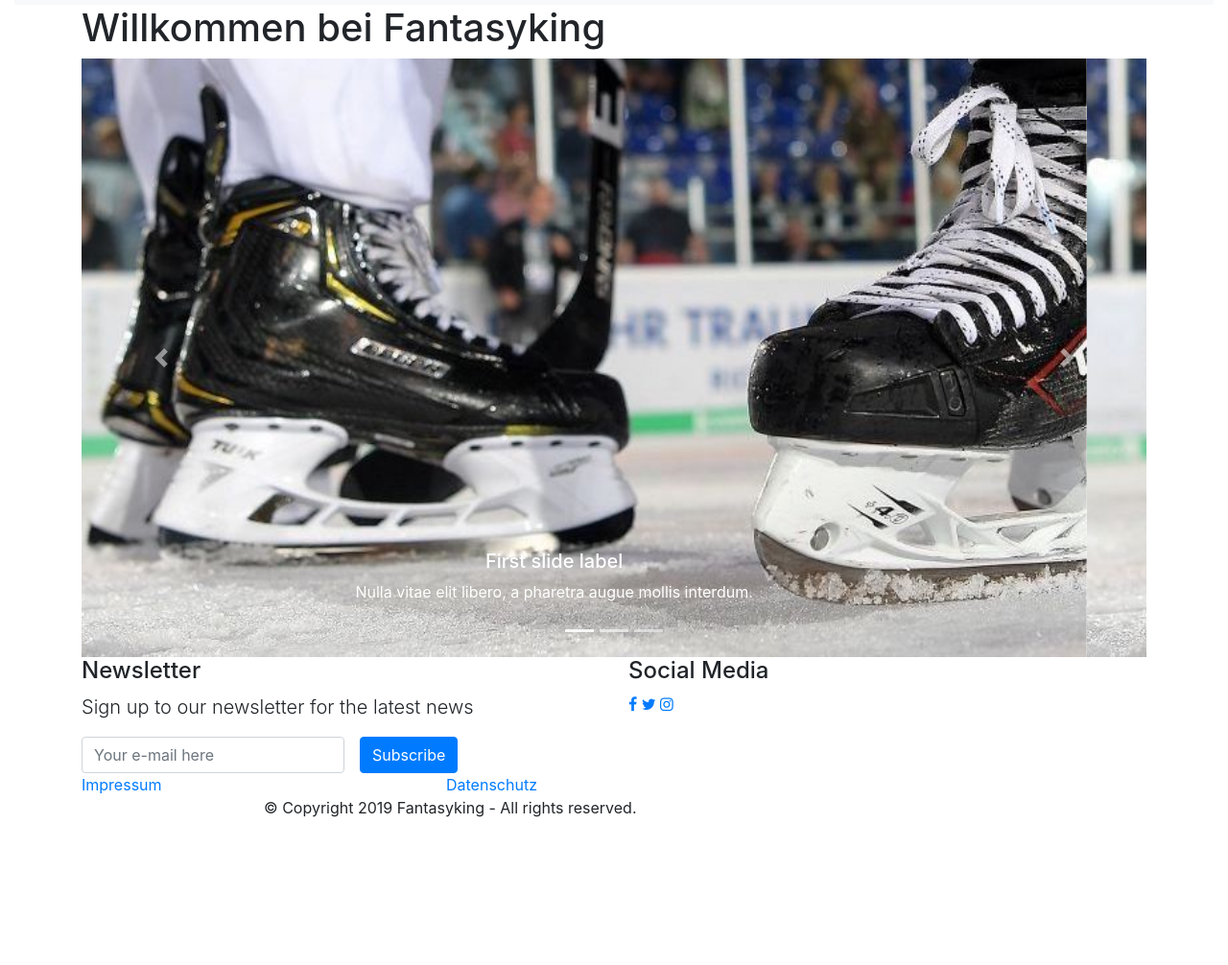
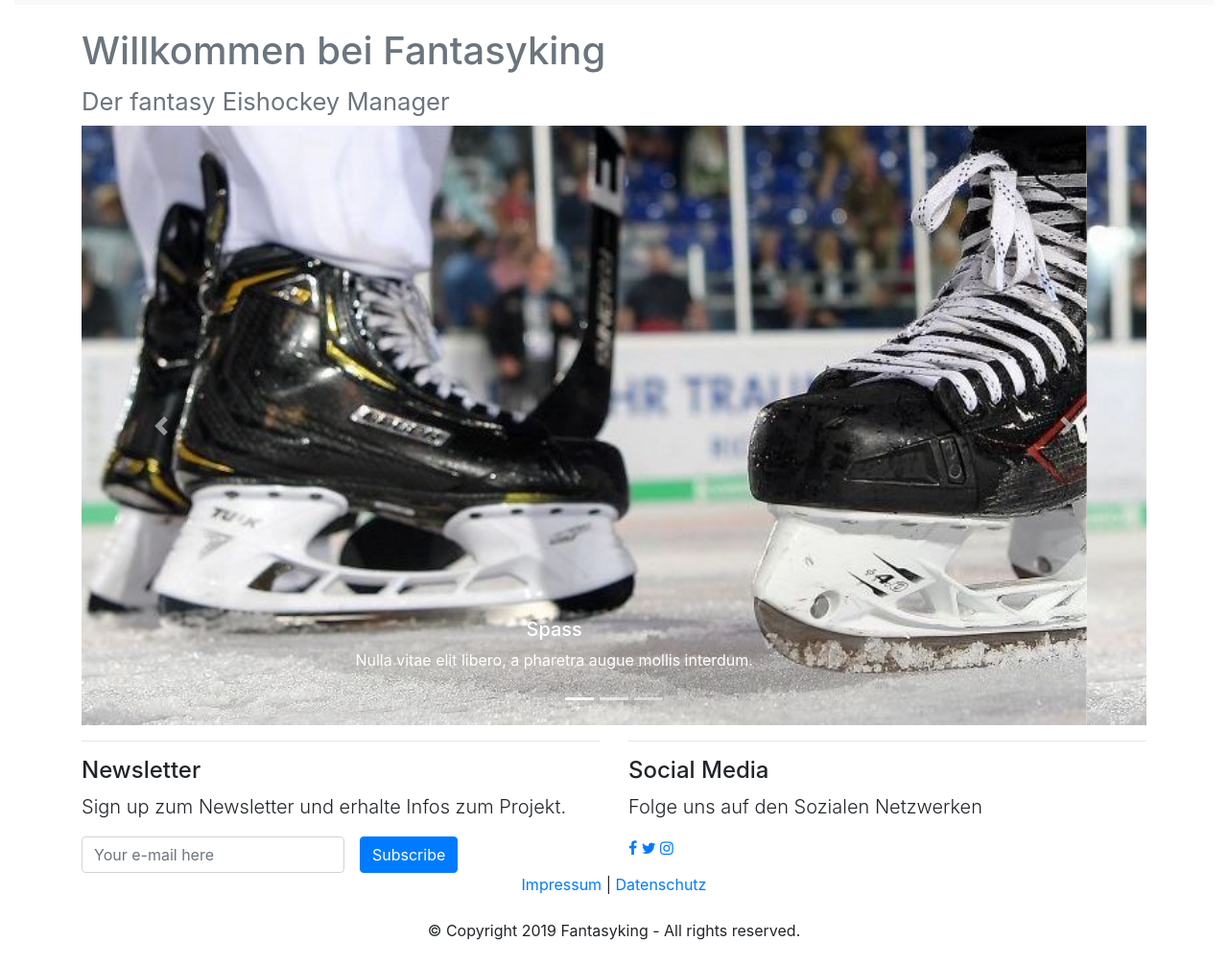
Before and after one commit to FantasyKing/fantasyWebseite, a plain HTML site: page y/index.html in a window 1280 px wide. Shown: the part 75-1081 px from the top of the page at 96% size. Before the commit the page ends 929 px from the top, so only its background shows below. Drawn offline with nearby package versions, Linux system fonts and the light colour scheme.

Commit message:
F01 Erste Version der Willkommensseite.

```diff
--- a/y/index.html
+++ b/y/index.html
@@ -14,11 +14,16 @@
 </head>
 <body class="bg-info">
 <div class="container-fluid">
-        <div class="navbar-collapse collapse show" id="navbar12" style=""> <a class="navbar-brand d-none d-md-block">
+    <div class="navbar-collapse collapse show" id="navbar12" style=""><a class="navbar-brand d-none d-md-block">
     </a>
         <nav class="navbar navbar-expand-lg navbar-light bg-light">
-                <a class="navbar-brand" href="#"><img src="pictures/LOGO.png" height="50px" class="d-inline-block align-top img-fluid mx-auto pr-2" alt="" width="50px">  <b class="text-center text-capitalize d-inline-flex justify-content-center align-items-center"> FANTASY KING</b> </a>
-                <button class="navbar-toggler" type="button" data-toggle="collapse" data-target="#navbarNav" aria-controls="navbarNav" aria-expanded="false" aria-label="Toggle navigation">
+            <a class="navbar-brand" href="#"><img src="pictures/LOGO.png" height="50px"
+                                                  class="d-inline-block align-top img-fluid mx-auto pr-2" alt=""
+                                                  width="50px"> <b
+                    class="text-center text-capitalize d-inline-flex justify-content-center align-items-center"> FANTASY
+                KING</b> </a>
+            <button class="navbar-toggler" type="button" data-toggle="collapse" data-target="#navbarNav"
+                    aria-controls="navbarNav" aria-expanded="false" aria-label="Toggle navigation">
                 <span class="navbar-toggler-icon"></span>
             </button>
             <div class="collapse navbar-collapse" id="navbarNav">
@@ -37,8 +42,8 @@
                     </li>
                 </ul>
                 <ul class="navbar-nav">
-                        <li class="nav-item"> <a class="nav-link" href="pages/login.html">Log in</a> </li>
-                        <li class="nav-item"> <a class="nav-link" href="pages/register.html">Register</a></li>
+                    <li class="nav-item"><a class="nav-link" href="pages/login.html">Log in</a></li>
+                    <li class="nav-item"><a class="nav-link" href="pages/register.html">Register</a></li>
                 </ul>
             </div>
         </nav>
@@ -47,7 +52,13 @@
 <div class="container">
     <div class="row">
         <div class="col-md-12">
-                <h1>Willkommen bei Fantasyking</h1>
+            <br>
+        </div>
+    </div>
+    <div class="row">
+        <div class="col-md-12">
+            <h1 class="text-muted">Willkommen bei Fantasyking</h1>
+            <h2 class="text-muted"> <small>Der fantasy Eishockey Manager </small></h2>
         </div>
     </div>
     <div class="row">
@@ -56,14 +67,14 @@
                 <div id="carouselExampleCaptions" class="carousel slide" data-ride="carousel">
                     <ol class="carousel-indicators">
                         <li data-target="#carouselExampleCaptions" data-slide-to="0" class="active"></li>
-                            <li data-target="#carouselExampleCaptions" data-slide-to="1" ></li>
+                        <li data-target="#carouselExampleCaptions" data-slide-to="1"></li>
                         <li data-target="#carouselExampleCaptions" data-slide-to="2"></li>
                     </ol>
                     <div class="carousel-inner">
                         <div class="carousel-item active">
                             <img src="pictures/schlittschuhe.jpg" class="d-block w-100" alt="...">
                             <div class="carousel-caption  d-md-block">
-                                    <h5>First slide label</h5>
+                                <h5>Spass</h5>
                                 <p>Nulla vitae elit libero, a pharetra augue mollis interdum.</p>
                             </div>
                         </div>
@@ -103,33 +114,48 @@
     <div class="footer-middle">
         <div class="container">
             <div class="row">
+
                 <div class="col-md-6">
+                    <hr/>
                     <!--Column1-->
                     <div class="footer-pad">
                         <h4>Newsletter</h4>
-                        <p class="lead">Sign up to our newsletter for the latest news</p>
+                        <p class="lead">Sign up zum Newsletter und erhalte Infos zum Projekt.</p>
                         <form class="form-inline">
-                            <div class="form-group"> <input type="email" class="form-control" placeholder="Your e-mail here"> </div> <button type="submit" class="btn btn-primary ml-3">Subscribe</button>
+                            <div class="form-group"><input type="email" class="form-control"
+                                                           placeholder="Your e-mail here"></div>
+                            <button type="submit" class="btn btn-primary ml-3">Subscribe</button>
                         </form>
                     </div>
                 </div>
                 <div class="col-md-6">
+                    <hr/>
                     <div class="footer-pad">
                         <h4>Social Media</h4>
-                        <a href="https://www.facebook.com/FantasyKing-110924633626115" class="fa fa-facebook" target="_blank"></a>
+                        <p class="lead">Folge uns auf den Sozialen Netzwerken</p>
+                        <a href="https://www.facebook.com/FantasyKing-110924633626115" class="fa fa-facebook"
+                           target="_blank"></a>
                         <a href="https://twitter.com/FantasyKing_DE" class="fa fa-twitter" target="_blank"></a>
                         <a href="https://www.instagram.com/fantasyking_de/" class="fa fa-instagram" target="_blank"></a>
                     </div>
                 </div>
             </div>
             <div class="row">
-                <div class="col-md-4"> <a href="pages/impressum.html">Impressum</a></div>
-                <div class="col-md-8"> <a href="pages/datenschutz.html">Datenschutz</a></div>
+                <div class="col-md-12" style="text-align: center"><a href="pages/impressum.html">Impressum</a> |
+                    <a href="pages/datenschutz.html">Datenschutz</a></div>
             </div>
             <div class="row">
-                    <div class="col-md-2"></div>
-                    <div class="col-md-6">© Copyright 2019 Fantasyking - All rights reserved.</div>
-                    <div class="col-md-4"></div>
+                <div class="col-md-12">
+                    <br>
+                </div>
+            </div>
+            <div class="row">
+                <div class="col-md-12" style="text-align: center">© Copyright 2019 Fantasyking - All rights reserved.</div>
+            </div>
+            <div class="row">
+                <div class="col-md-12">
+                    <br>
+                </div>
             </div>
         </div>
     </div>
@@ -137,8 +163,14 @@
     </div>
     </div>
 </footer>
- <script src="https://code.jquery.com/jquery-3.3.1.slim.min.js" integrity="sha384-q8i/X+965DzO0rT7abK41JStQIAqVgRVzpbzo5smXKp4YfRvH+8abtTE1Pi6jizo" crossorigin="anonymous"></script>
- <script src="https://cdnjs.cloudflare.com/ajax/libs/popper.js/1.14.6/umd/popper.min.js" integrity="sha384-wHAiFfRlMFy6i5SRaxvfOCifBUQy1xHdJ/yoi7FRNXMRBu5WHdZYu1hA6ZOblgut" crossorigin="anonymous"></script>
- <script src="https://stackpath.bootstrapcdn.com/bootstrap/4.3.1/js/bootstrap.min.js" integrity="sha384-JjSmVgyd0p3pXB1rRibZUAYoIIy6OrQ6VrjIEaFf/nJGzIxFDsf4x0xIM+B07jRM" crossorigin="anonymous"></script>
+<script src="https://code.jquery.com/jquery-3.3.1.slim.min.js"
+        integrity="sha384-q8i/X+965DzO0rT7abK41JStQIAqVgRVzpbzo5smXKp4YfRvH+8abtTE1Pi6jizo"
+        crossorigin="anonymous"></script>
+<script src="https://cdnjs.cloudflare.com/ajax/libs/popper.js/1.14.6/umd/popper.min.js"
+        integrity="sha384-wHAiFfRlMFy6i5SRaxvfOCifBUQy1xHdJ/yoi7FRNXMRBu5WHdZYu1hA6ZOblgut"
+        crossorigin="anonymous"></script>
+<script src="https://stackpath.bootstrapcdn.com/bootstrap/4.3.1/js/bootstrap.min.js"
+        integrity="sha384-JjSmVgyd0p3pXB1rRibZUAYoIIy6OrQ6VrjIEaFf/nJGzIxFDsf4x0xIM+B07jRM"
+        crossorigin="anonymous"></script>
 </body>
 </html>
```
Lines whose indentation alone changed are shown as unchanged.
